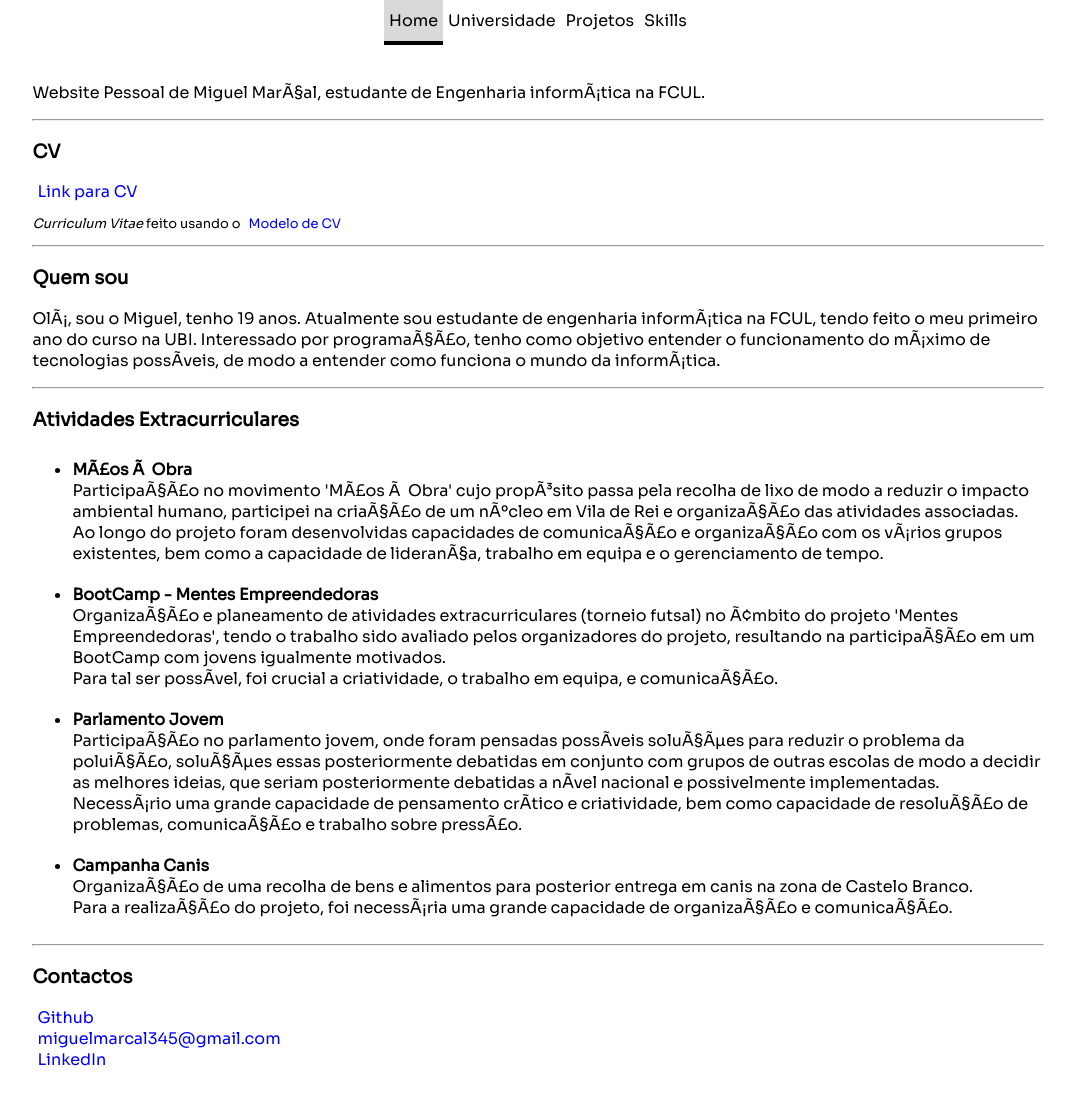
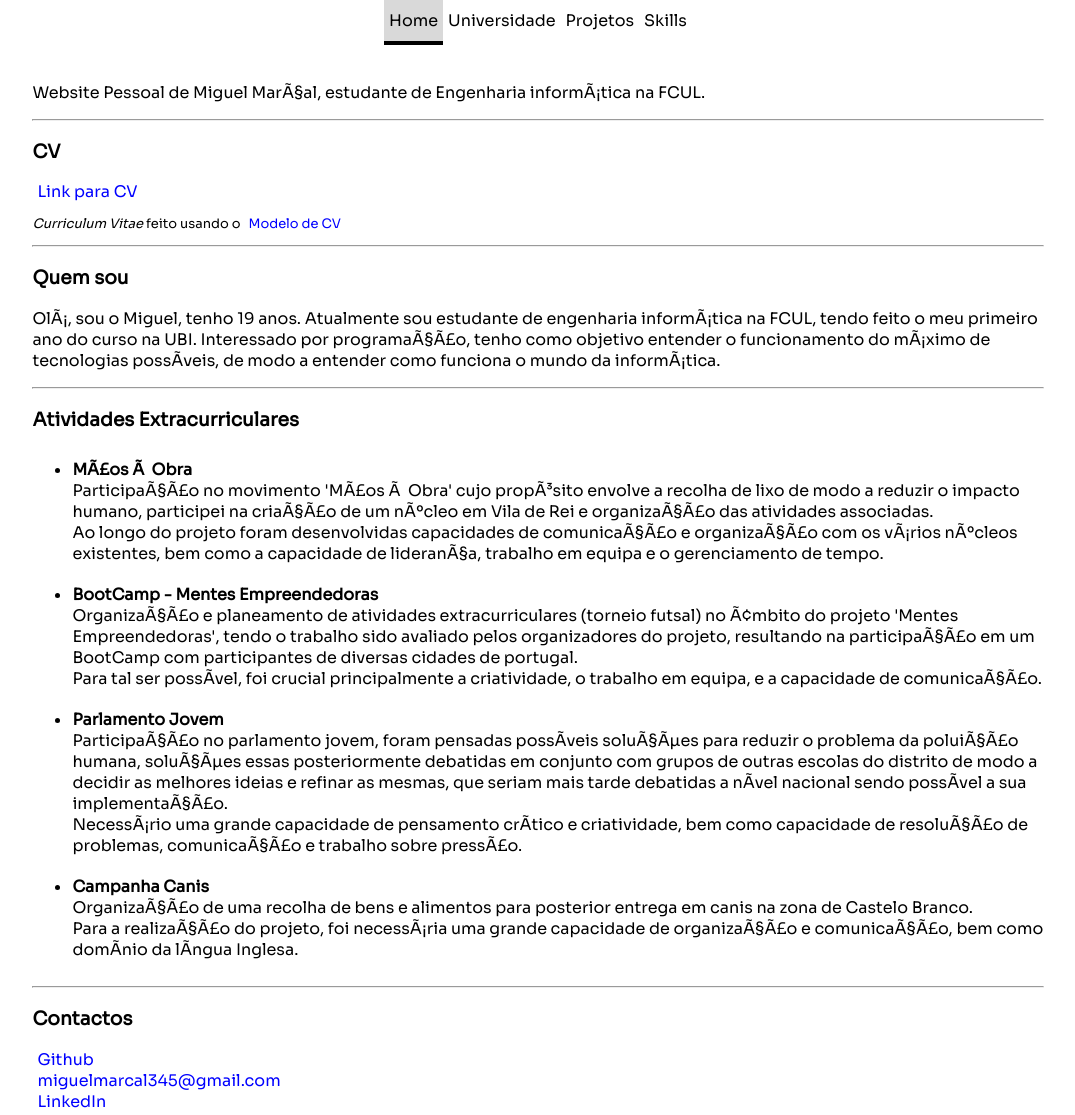
Before and after one commit to MiguelMarcal/WebsiteP, a plain HTML site: page index.html in a window 1280 px wide. Shown: the whole page, without its empty margins (102-1177 px from the left). Before the commit the page ends 1078 px from the top, so only its background shows below. Drawn offline with Linux system fonts and the light colour scheme.

Commit message:
Ortografia
Ortografia

```diff
--- a/index.html
+++ b/index.html
@@ -1,5 +1,6 @@
 <!DOCTYPE html>
 <html lang="pt">
+
 <head>
     <link rel="preconnect" href="https://fonts.googleapis.com">
     <link rel="preconnect" href="https://fonts.gstatic.com" crossorigin>
@@ -34,7 +35,9 @@
             </div>
             <div class="infoTexto">
                 <a href="Files/MiguelMarcal_CV.pdf">Link para CV</a> <br>
-                <p style="font-size: small;"><i>Curriculum Vitae</i> feito usando o <a href="https://www.canva.com/design/DAE-FpTbNKw/DiICJgNV7Unq2bDzDCBvMA/edit?locale=en" style="font-size: small;">Modelo de CV</a>
+                <p style="font-size: small;"><i>Curriculum Vitae</i> feito usando o <a
+                        href="https://www.canva.com/design/DAE-FpTbNKw/DiICJgNV7Unq2bDzDCBvMA/edit?locale=en"
+                        style="font-size: small;">Modelo de CV</a>
             </div>
 
         </div>
@@ -57,25 +60,31 @@
             </div>
             <div class="infoTexto">
                 <ul>
-                    <li><strong>Mãos à Obra</strong> <br> Participação no movimento 'Mãos à Obra' cujo propósito passa
-                        pela recolha de lixo de modo a reduzir o impacto ambiental humano, participei na criação de um
+                    <li><strong>Mãos à Obra</strong> <br> Participação no movimento 'Mãos à Obra' cujo propósito envolve
+                        a recolha de lixo de modo a reduzir o impacto humano, participei na criação de um
                         núcleo em Vila de Rei e organização das atividades associadas. <br>Ao longo do projeto foram
-                        desenvolvidas capacidades de comunicação e organização com os vários grupos existentes, bem como
+                        desenvolvidas capacidades de comunicação e organização com os vários núcleos existentes, bem
+                        como
                         a capacidade de liderança, trabalho em equipa e o gerenciamento de tempo.</li>
                     <li><strong>BootCamp - Mentes Empreendedoras</strong><br>Organização e planeamento de atividades
                         extracurriculares (torneio futsal) no âmbito do projeto 'Mentes Empreendedoras', tendo o
                         trabalho sido avaliado pelos organizadores do projeto, resultando na participação em um
-                        BootCamp com jovens igualmente motivados.<br> Para tal ser possível, foi crucial a criatividade, o
-                        trabalho em equipa, e comunicação.</li>
-                    <li><strong>Parlamento Jovem</strong> <br> Participação no parlamento jovem, onde foram pensadas
-                        possíveis soluções para reduzir o problema da poluição, soluções essas posteriormente debatidas
-                        em conjunto com grupos de outras escolas de modo a decidir as melhores ideias, que seriam
-                        posteriormente debatidas a nível nacional e possivelmente implementadas. <br>Necessário uma grande
+                        BootCamp com participantes de diversas cidades de portugal.<br> Para tal ser possível, foi
+                        crucial principalmente a criatividade, o
+                        trabalho em equipa, e a capacidade de comunicação.</li>
+                    <li><strong>Parlamento Jovem</strong> <br> Participação no parlamento jovem, foram pensadas
+                        possíveis soluções para reduzir o problema da poluição humana, soluções essas posteriormente
+                        debatidas
+                        em conjunto com grupos de outras escolas do distrito de modo a decidir as melhores ideias e
+                        refinar as mesmas, que seriam
+                        mais tarde debatidas a nível nacional sendo possível a sua implementação. <br>Necessário uma
+                        grande
                         capacidade de pensamento crítico e criatividade, bem como capacidade de resolução de problemas,
                         comunicação e trabalho sobre pressão.</li>
                     <li><strong>Campanha Canis</strong> <br> Organização de uma recolha de bens e alimentos para
                         posterior entrega em canis na zona de Castelo Branco.<br> Para a realização do projeto, foi
-                        necessária uma grande capacidade de organização e comunicação.</li>
+                        necessária uma grande capacidade de organização e comunicação, bem como domínio da língua
+                        Inglesa.</li>
                 </ul>
             </div>
         </div>
@@ -95,4 +104,5 @@
 
     </div>
 </body>
+
 </html>
```
Also changed, not shown: Skills.html (+1 -1 lines), projetos.html (+2 -2 lines). Lines whose indentation alone changed are shown as unchanged.
